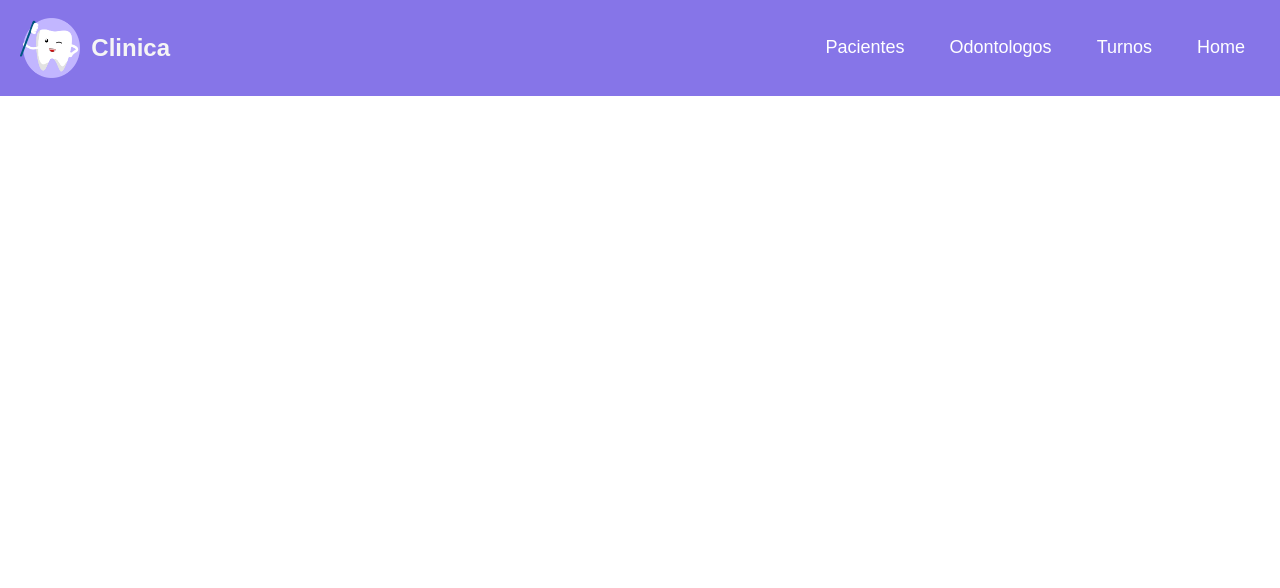
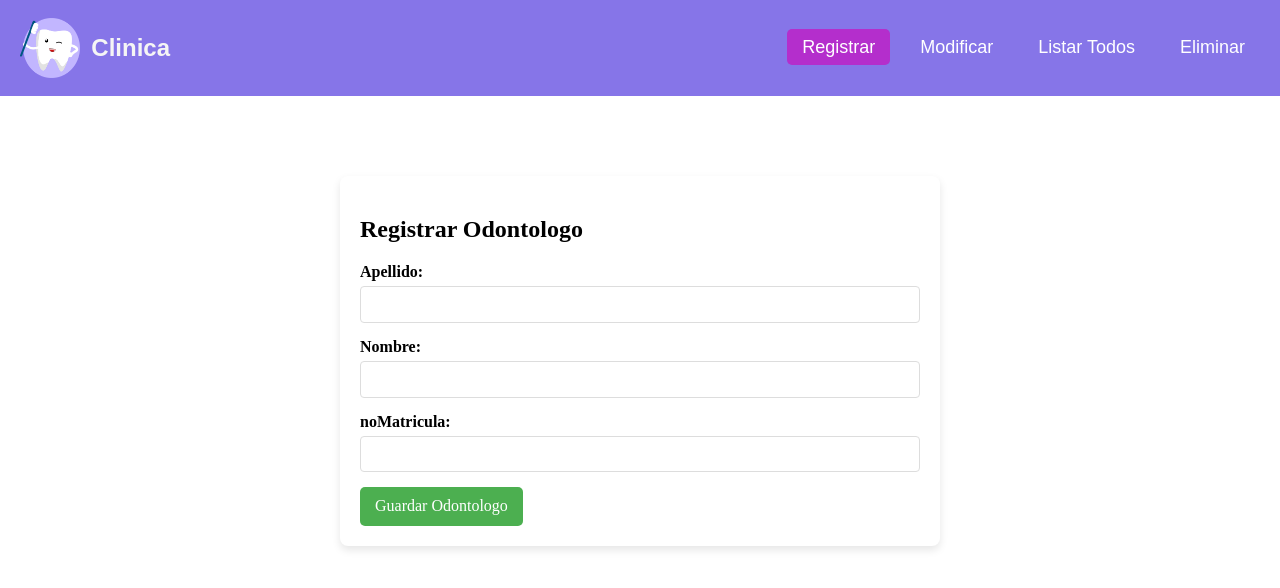
Before and after one commit to LinaMVG/ProyectoFinal-Web-UI-, a React (Vite) app: page /odontologo/registrar in a window 1280 px wide. Shown: the top 588 px of the page. Built offline with nearby package versions, Linux system fonts and the light colour scheme.

Commit message:
metodo guardar odontologo

```diff
--- a/src/App.jsx
+++ b/src/App.jsx
@@ -2,6 +2,7 @@ import React from "react";
 import { Routes, Route } from "react-router-dom";
 import Home from './components/Home';
 import PatientForm from './components/PatientForm';
+import OdontologoForm from './components/OdontologoForm';
 
 import Layout from "./components/Layout";
 
@@ -13,6 +14,7 @@ function App() {
       <Route path="/" element={<Home />} />
 
       <Route path="/pacientes" element={<PatientForm />} />
+      <Route path="/odontologo/registrar" element={<OdontologoForm />} />
 
     </Routes>
     </Layout>
--- a/src/components/Navbar/Navbar.jsx
+++ b/src/components/Navbar/Navbar.jsx
@@ -30,23 +30,23 @@ export default class Navbar extends Component {
 
         <div className={`nav-links ${isOpen ? "open" : ""}`}>
           <li>
-            <NavLink exact to="/pacientes" activeClassName="active" onClick={this.toggleMenu}>
-              Pacientes
+            <NavLink exact to="odontologo/registrar" activeClassName="active" onClick={this.toggleMenu}>
+              Registrar
             </NavLink>
           </li>
           <li>
-            <NavLink to="/odontologos" activeClassName="active" onClick={this.toggleMenu}>
-              Odontologos
+            <NavLink to="odontologo/modificar" activeClassName="active" onClick={this.toggleMenu}>
+              Modificar
             </NavLink>
           </li>
           <li>
-            <NavLink to="/turnos" activeClassName="active" onClick={this.toggleMenu}>
-              Turnos
+            <NavLink to="/" activeClassName="active" onClick={this.toggleMenu}>
+              Listar Todos
             </NavLink>
           </li>
           <li>
-            <NavLink to="/" className={({ isActive }) => isActive ? "active" : ""} onClick={this.toggleMenu}>
-              Home
+            <NavLink to="/elimar" className={({ isActive }) => isActive ? "active" : ""} onClick={this.toggleMenu}>
+              Eliminar
             </NavLink>
           </li>
         </div>
--- /dev/null
+++ b/src/components/OdontologoForm.jsx
@@ -0,0 +1,96 @@
+import React, { useState } from "react";
+import "./PatientForm.css";
+
+
+const PacienteForm = () => {
+  const [odontologo, setOdontologo] = useState({
+    id: "",
+    apellido: "",
+    nombre: "",
+    dni: "",
+    fechaIngreso: "",
+  });
+
+
+
+  const handleChange = (e) => {
+    const { name, value } = e.target;
+    setOdontologo((prev) => ({
+      ...prev,
+      [name]: value,
+    }));
+  };
+
+ const handleSubmit = async (e) => {
+  e.preventDefault();
+
+  try {
+    const response = await fetch('http://localhost:8080/odontologo/guardar', {
+      method: 'POST',
+      headers: {
+        'Content-Type': 'application/json',
+      },
+      body: JSON.stringify(odontologo), // Enviar los datos en formato JSON
+    });
+
+    if (!response.ok) {
+      throw new Error('Error al guardar los datos del paciente');
+    }
+
+    const result = await response.json();
+    console.log('Odontologo guardado con éxito:', result);
+
+    // Aquí puedes agregar lógica adicional, como limpiar el formulario o redirigir al usuario
+
+  } catch (error) {
+    console.error('Error en el envío del formulario:', error);
+  }
+};
+
+  return (
+    <div className="form-container">
+      <h2>Registrar Odontologo</h2>
+      <form onSubmit={handleSubmit}>
+        <div className="form-group">
+          <label htmlFor="apellido">Apellido:</label>
+          <input
+            type="text"
+            id="apellido"
+            name="apellido"
+            value={odontologo.apellido}
+            onChange={handleChange}
+            required
+          />
+        </div>
+        <div className="form-group">
+          <label htmlFor="nombre">Nombre:</label>
+          <input
+            type="text"
+            id="nombre"
+            name="nombre"
+            value={odontologo.nombre}
+            onChange={handleChange}
+            required
+          />
+        </div>
+        <div className="form-group">
+          <label htmlFor="noMatricula">noMatricula:</label>
+          <input
+            type="integer"
+            id="noMatricula"
+            name="noMatricula"
+            value={odontologo.noMatricula}
+            onChange={handleChange}
+            required
+          />
+        </div>
+
+        <button type="submit" className="btn-submit">
+          Guardar Odontologo
+        </button>
+      </form>
+    </div>
+  );
+};
+
+export default PacienteForm;
```
